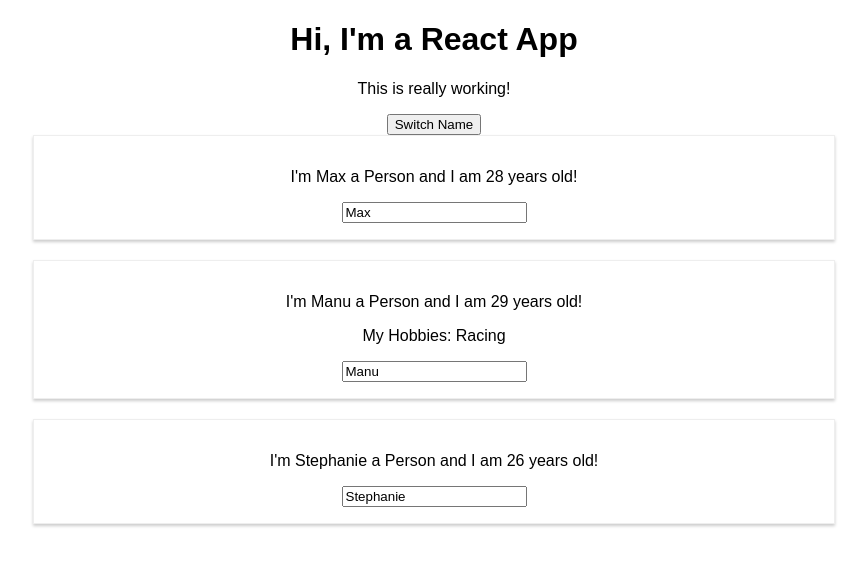
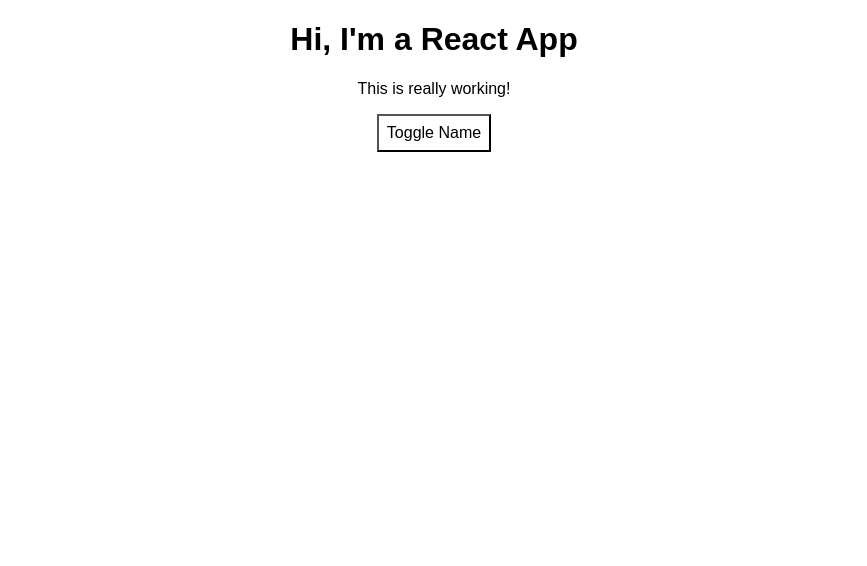
Before and after one commit to ke4tri/react-complete-guide, a React (Create React App) app: page / in a window 1280 px wide. Shown: the top 566 px of the page, without its empty margins (206-1073 px from the left). Built offline with nearby package versions, Linux system fonts and the light colour scheme.

Commit message:
syle and basic button refactoring

```diff
--- a/src/App.js
+++ b/src/App.js
@@ -9,7 +9,8 @@ class App extends Component {
       { name: "Manu", age: 29 },
       { name: "Stephanie", age: 26 }
     ],
-    otherState: "some other value"
+    otherState: "some other value",
+    showPersons: false
   };
 
   switchNameHandler = newName => {
@@ -33,19 +34,26 @@ class App extends Component {
       ]
     });
   };
+  togglePersonsHandler = () => {
+    const doesShow = this.state.showPersons;
+    this.setState({ showPersons: !doesShow });
+  };
 
   render() {
-    return (
-      <div className="App">
-        <h1>Hi, I'm a React App</h1>
-        <p>This is really working!</p>
-        <button onClick={() => this.switchNameHandler("Maximilian!!")}>
-          Switch Name
-        </button>
-        {/* ANOTHER OPTION BELOW FOR THE BUTTON SWITCH AND IS PREFERED*/}
-        {/* <button onClick={this.switchNameHandler.bind(this, 'Maximilian')}>
-          Switch Name
-        </button> */}
+    // JS WAY OF STYLING WITH A CONST AND PASSING TO THE JSX
+    const style = {
+      backgroundColor: "white",
+      font: "inherit",
+      border: "1x solid blue",
+      padding: "8px",
+      cursor: "pointer"
+    };
+
+      let persons = null;
+
+      if (this.state.showPersons) {
+        persons = (
+          <div>
           <Person
             name={this.state.persons[0].name}
             age={this.state.persons[0].age}
@@ -64,6 +72,51 @@ class App extends Component {
           />
         </div>
         );
+      }
+
+
+    return (
+      <div className="App">
+        <h1>Hi, I'm a React App</h1>
+        <p>This is really working!</p>
+        <button style={style} onClick={this.togglePersonsHandler}>
+          Toggle Name
+        </button>
+        {persons}
+        {/* THE BELOW BUTTON WORKS JUST LIKE THE ONE ABOVE */}
+        {/* <button style={style} onClick={() => this.togglePersonsHandler()}>
+          Switch Name
+        </button> */}
+        {/* ANOTHER OPTION BELOW FOR THE BUTTON SWITCH AND IS PREFERED*/}
+        {/* <button onClick={this.switchNameHandler.bind(this, 'Maximilian')}>
+          Switch Name
+        </button> */}
+
+        {/* BELOW IS A TURNARY USED TO RENDER IF SHOWPERSONS IS TRUE AND IS TOGGLED BYTHE
+        BUTTON.  THIS CAN BE DONE INSTEAD OF THE IF STATEMENT OUTSIDE OF THE RETURN */}
+        {/* {
+          this.state.showPersons === true ?
+          <div>
+            <Person
+              name={this.state.persons[0].name}
+              age={this.state.persons[0].age}
+            />
+            <Person
+              name={this.state.persons[1].name}
+              age={this.state.persons[1].age}
+              click={() => this.switchNameHandler("Max!")}
+              changed={this.nameChangedHandler}
+            >
+              My Hobbies: Racing
+            </Person>
+            <Person
+              name={this.state.persons[2].name}
+              age={this.state.persons[2].age}
+            />
+          </div> : null
+        } */}
+      </div>
+    );
     // return React.createElement('div', {className: 'App'}, React.createElement('h1', null, 'Does this work now?'));
   }
 }
--- a/src/Person/Person.css
+++ b/src/Person/Person.css
@@ -1,7 +1,7 @@
 .Person {
   width: 60%;
   margin: auto;
-  margin-bottom: 20px;
+  margin-top: 16px;
   border: 1px solid #eee;
   box-shadow: 0 2px 3px #ccc;
   padding: 16px;
```
Lines whose indentation alone changed are shown as unchanged.
